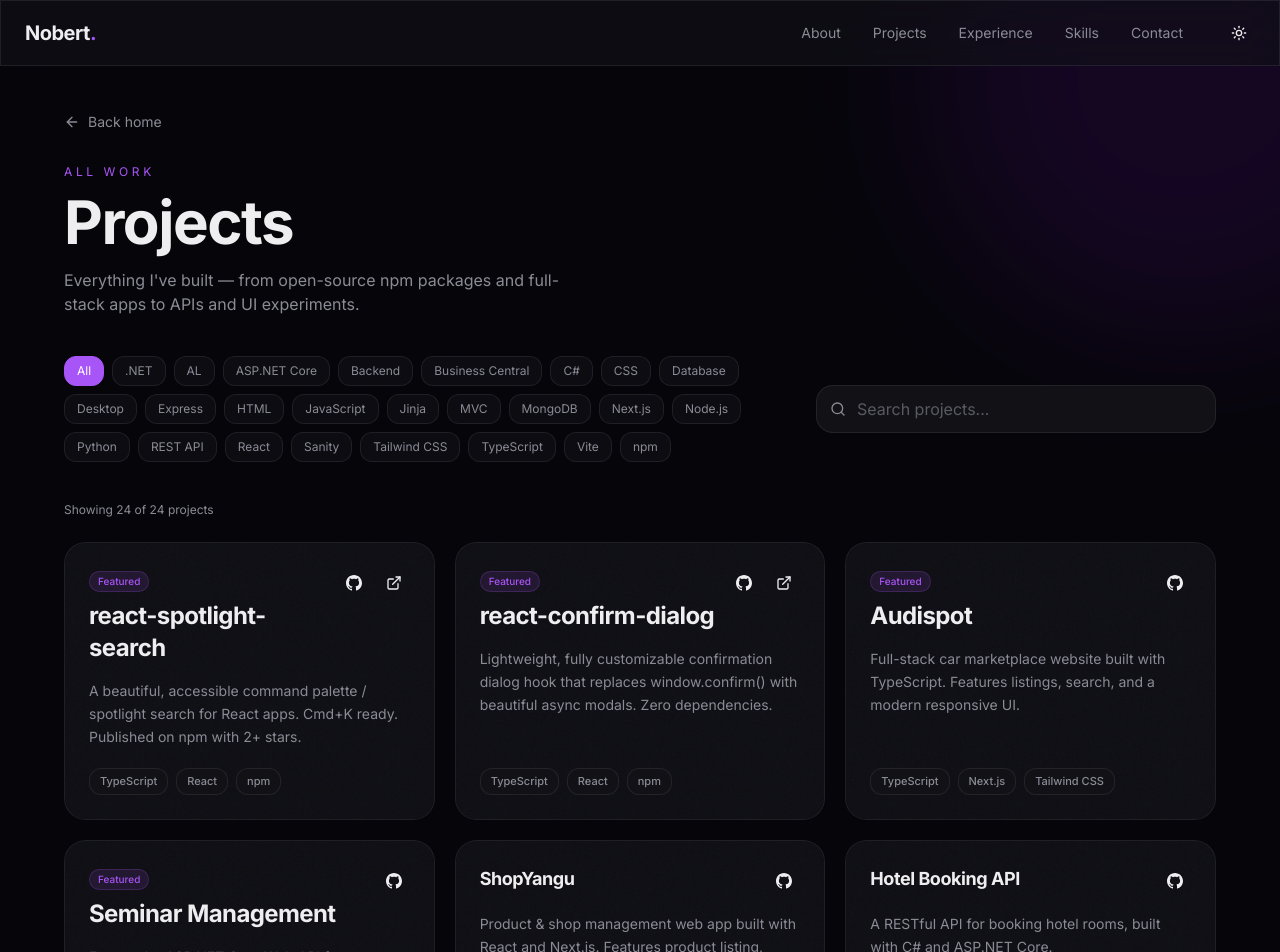
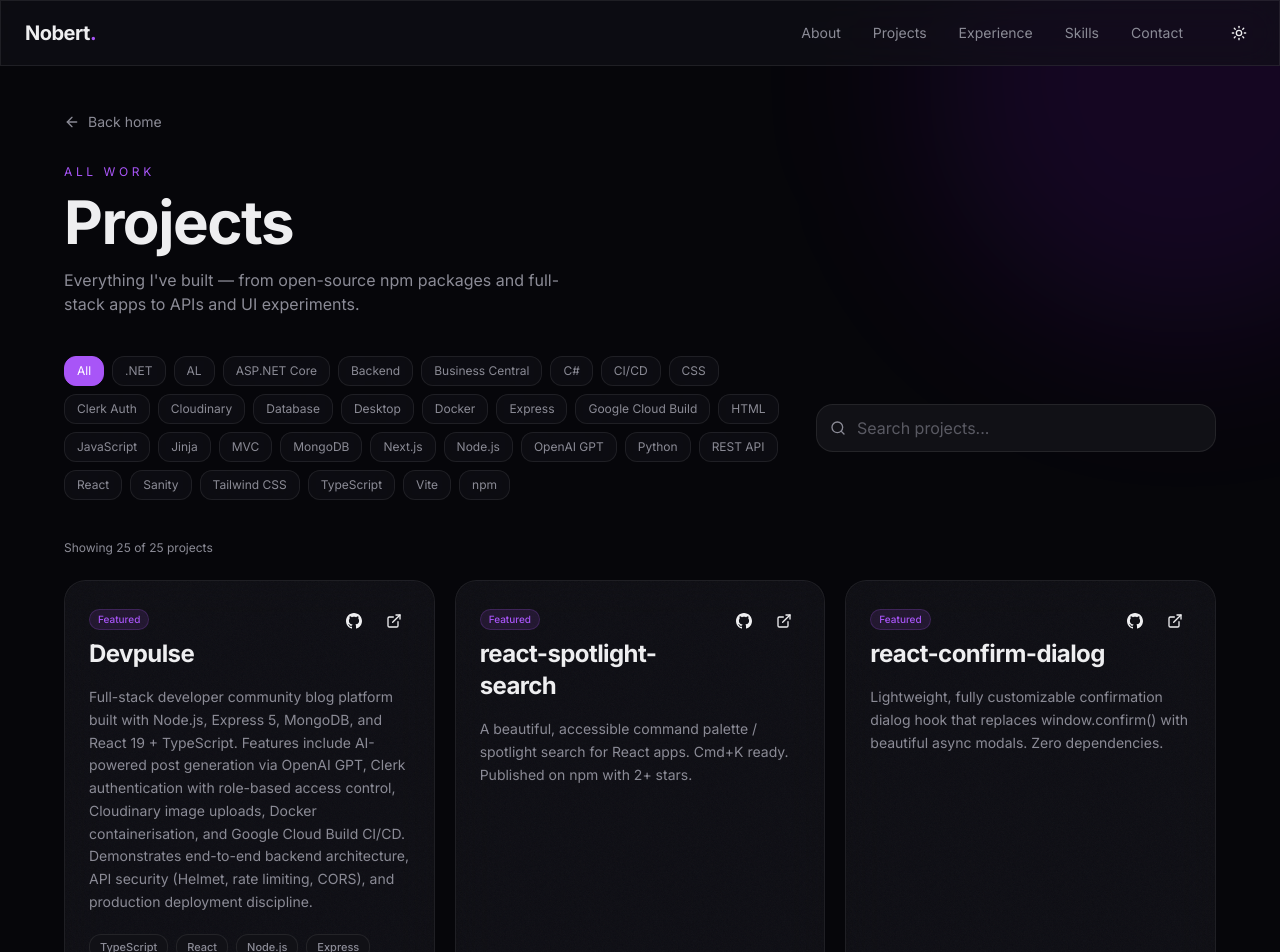
Before and after one commit to NOBERT167/my-portfolio, a Next.js app: page /projects in a window 1280 px wide. Shown: the top 952 px of the page. Built offline with nearby package versions, Linux system fonts and the light colour scheme.

Commit message:
feat: add devpulse on projects list

```diff
--- a/constants/index.ts
+++ b/constants/index.ts
@@ -24,6 +24,27 @@ export interface Project {
 }
 
 export const PROJECTS: Project[] = [
+  {
+    title: "Devpulse",
+    description:
+      "Full-stack developer community blog platform built with Node.js, Express 5, MongoDB, and React 19 + TypeScript. Features include AI-powered post generation via OpenAI GPT, Clerk authentication with role-based access control, Cloudinary image uploads, Docker containerisation, and Google Cloud Build CI/CD. Demonstrates end-to-end backend architecture, API security (Helmet, rate limiting, CORS), and production deployment discipline.",
+    tech: [
+      "TypeScript",
+      "React",
+      "Node.js",
+      "Express",
+      "MongoDB",
+      "OpenAI GPT",
+      "Clerk Auth",
+      "Cloudinary",
+      "Docker",
+      "Google Cloud  Build",
+      "CI/CD",
+    ],
+    github: "https://github.com/NOBERT167/devpulse",
+    live: "https://dev-pulse-blond.vercel.app/",
+    featured: true,
+  },
   {
     title: "react-spotlight-search",
     description:
```
